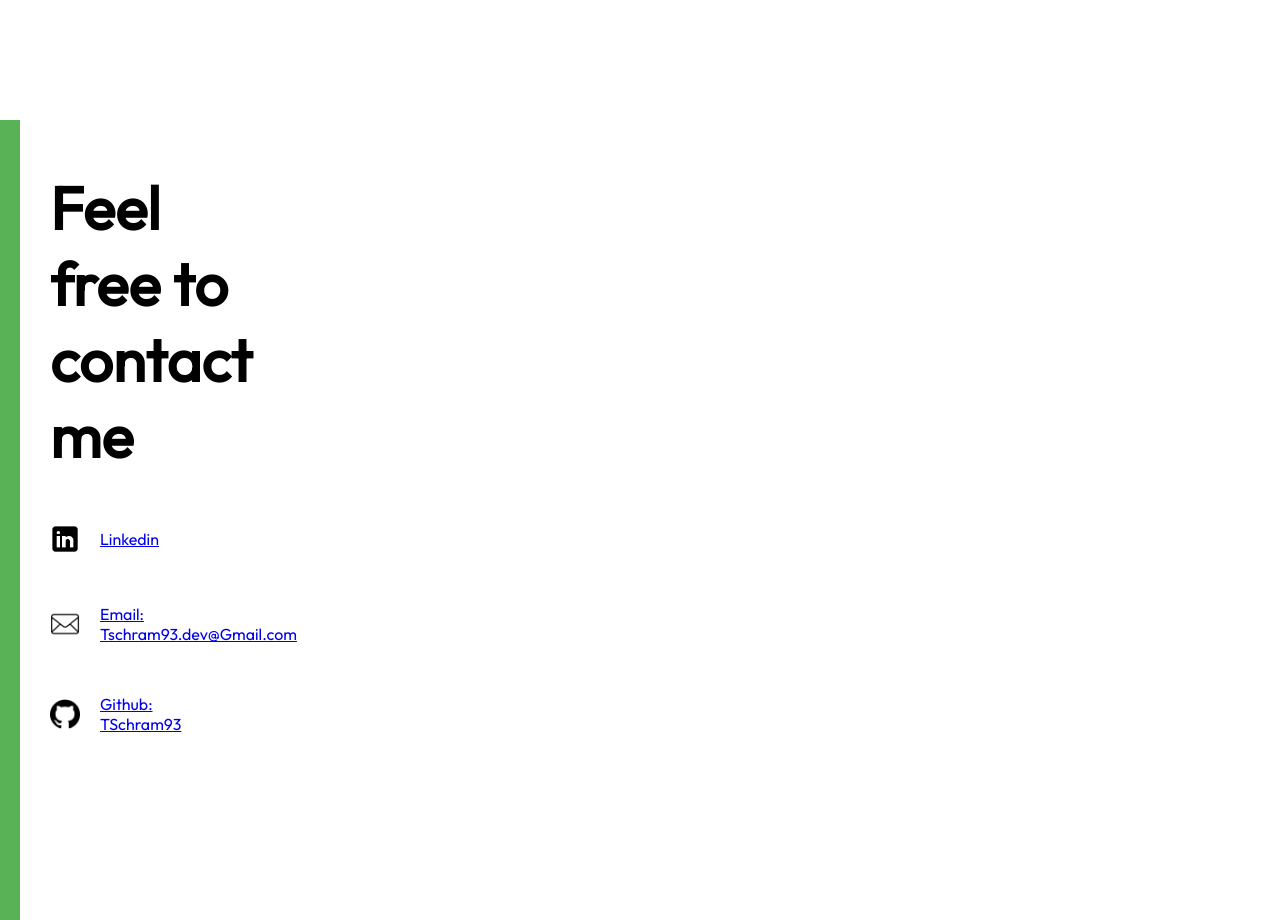
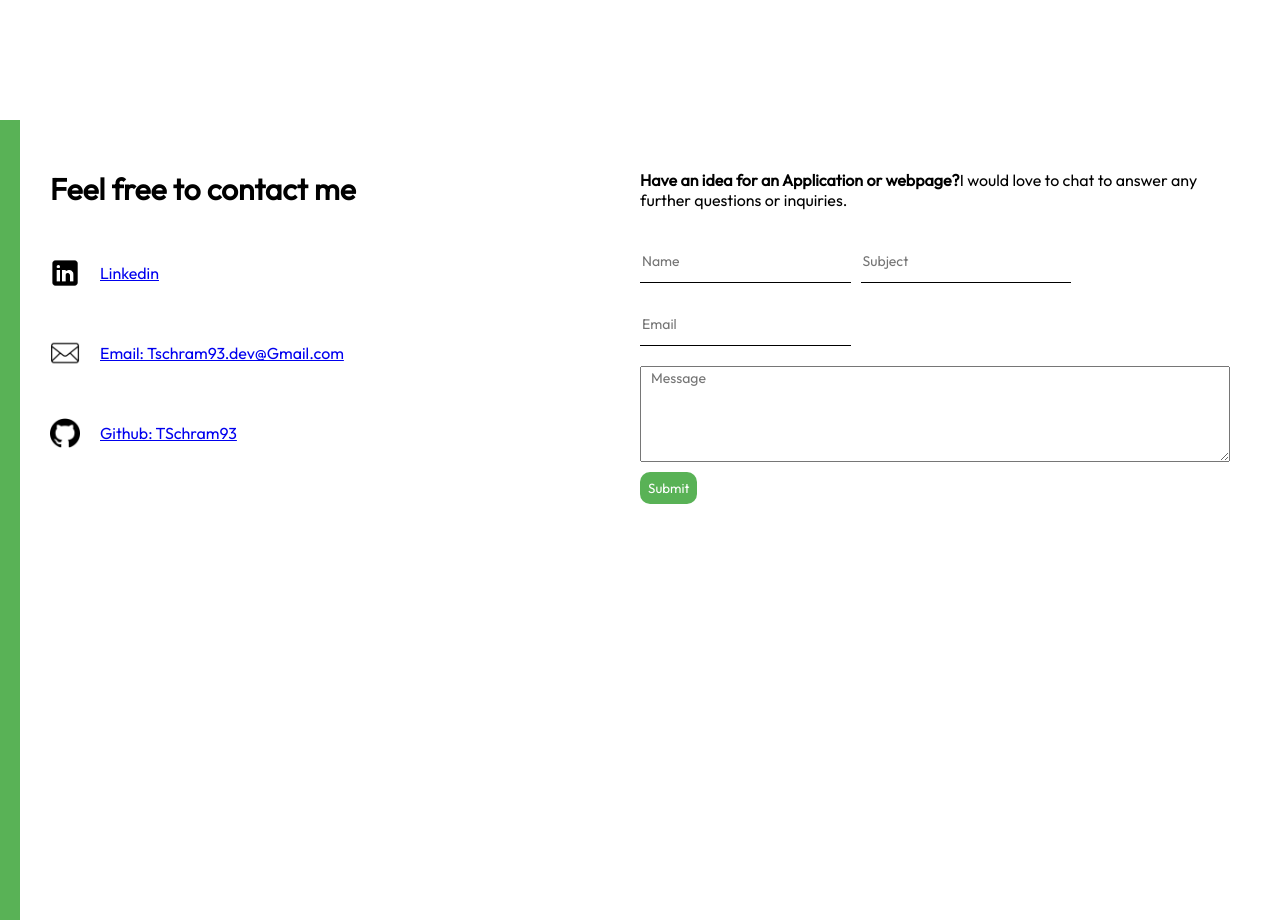
Before and after one commit to Tschram93/react-portfolio, a React (Create React App) app: page / in a window 1280 px wide. Shown: the part 2440-3360 px from the top of the page. Built offline with nearby package versions, Linux system fonts and the light colour scheme; the HTML template or start-up script is replaced by a standard one.

Commit message:
contact form created

```diff
--- a/src/components/Contact/Contact.css
+++ b/src/components/Contact/Contact.css
@@ -1,23 +1,56 @@
+button {
+    background-color: #59b256;
+    border: none;
+    border-radius: 10px;
+    color: #ffffff;
+    cursor: pointer;
+    font-weight: 400;
+    padding: 8px;
+}
+
+form {
+    display: flex;
+    flex-wrap: wrap;
+	margin-top: 20px;
+}
+
+input {
+	border: none;
+	border-bottom: 1px solid #000000;
+	font-size: 14px;
+	height: 40px;
+	margin: 10px;
+	margin-left: 0px;
+	width: 35%;
+}
+
+textarea {
+	font-size: 14px;
+	margin: 10px 0px;
+	padding-left: 10px;
+	width: 100%;
+}
+
 .contact {
     height: 100vh;
     position: relative;
 }
 
-.contact{
+.contact-bg {
     background-color: #59b256;
     height: 100%;
     position: absolute;
     width: 20px;
 }
 
-.contact-icon{
+.contact-desc {
+	font-weight: 200;
+}
+
+.contact-icon {
 	height: 30px;
 	margin-right: 20px;
 	width: 30px;
-}
-
-.contact-info {
-
 }
 
 .contact-info-item {
@@ -33,11 +66,15 @@
 }
 
 .contact-right {
+    display: flex;
     flex: 1;
+    flex-direction: column;
+    align-items: center;
+    justify-content: center;
 }
 
 .contact-title {
-    font-size: 60px;
+	font-size: 30px;
 	width: 80%;
 }
 
@@ -45,3 +82,11 @@
 	display: flex;
 	padding: 50px;
 }
+
+
+@media screen and (max-width: 480px) {
+    .c-wrapper {
+        flex-direction: column;
+        padding: 0px 50px;
+    }
+}
--- a/src/components/Contact/Contact.js
+++ b/src/components/Contact/Contact.js
@@ -13,29 +13,58 @@ function Contact() {
 					<h1 className='contact-title'>Feel free to contact me</h1>
 					<div className='contact-info'>
 						<div className='contact-info-item'>
-							<img src={ Linkedin } alt='Linkedin icon' className='contact-icon' />
-                            <a href="https://www.linkedin.com/in/travis-schram-a37727217/" target="_blank" rel="noopener noreferrer">Linkedin</a>
+							<img
+								src={Linkedin}
+								alt='Linkedin icon'
+								className='contact-icon'
+							/>
+							<a
+								href='https://www.linkedin.com/in/travis-schram-a37727217/'
+								target='_blank'
+								rel='noopener noreferrer'
+							>
+								Linkedin
+							</a>
 						</div>
 					</div>
 					<div className='contact-info'>
 						<div className='contact-info-item'>
-							<img src={ Email } alt='Email envelope icon' className='contact-icon' />
-                            <a href="mailto:Tschram93.dev@Gmail.com">Email: Tschram93.dev@Gmail.com</a>
-
+							<img
+								src={Email}
+								alt='Email envelope icon'
+								className='contact-icon'
+							/>
+							<a href='mailto:Tschram93.dev@Gmail.com'>
+								Email: Tschram93.dev@Gmail.com
+							</a>
 						</div>
 					</div>
 					<div className='contact-info'>
 						<div className='contact-info-item'>
-							<img src={ Github } alt='github icon' className='contact-icon' />
-                            <a
-				href='https://github.com/tschram93'
-				target='_blank'
-				rel='noreferrer'
-			>Github: TSchram93</a>
+							<img src={Github} alt='github icon' className='contact-icon' />
+							<a
+								href='https://github.com/tschram93'
+								target='_blank'
+								rel='noreferrer'
+							>
+								Github: TSchram93
+							</a>
 						</div>
 					</div>
 				</div>
-				<div className='contact-right'></div>
+				<div className='contact-right'>
+					<div className='contact-desc'>
+						<b>Have an idea for an Application or webpage?</b>I would love to
+						chat to answer any further questions or inquiries.
+					</div>
+					<form>
+						<input type='text' placeholder='Name' name='user_name' />
+						<input type='text' placeholder='Subject' name='user_subject' />
+						<input type='text' placeholder='Email' name='user_email' />
+						<textarea rows='5' name='Message' placeholder='Message'></textarea>
+						<button>Submit</button>
+					</form>
+				</div>
 			</div>
 		</div>
 	);
--- a/src/components/Work/Work.js
+++ b/src/components/Work/Work.js
@@ -17,7 +17,7 @@ function Work() {
                     <Space />
                     <Chickenrun />
                     <PasswordApp />
-                    {/* <PastWork />   Create past work component for each past application and insert it here as a react element/component */}
+                    {/* TODO: ADD GITHUB REPOS FOR EACH */}
                 </div>
             </div>
         </div>
```
Lines whose indentation alone changed are shown as unchanged.
